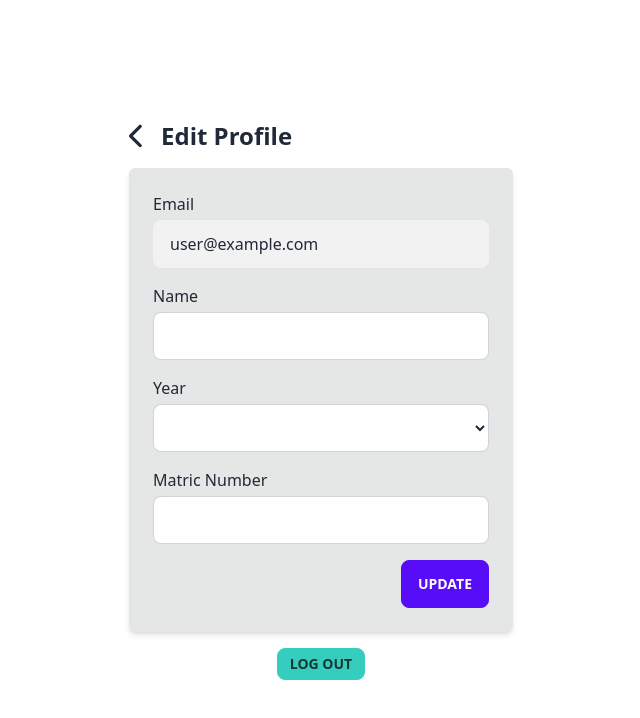
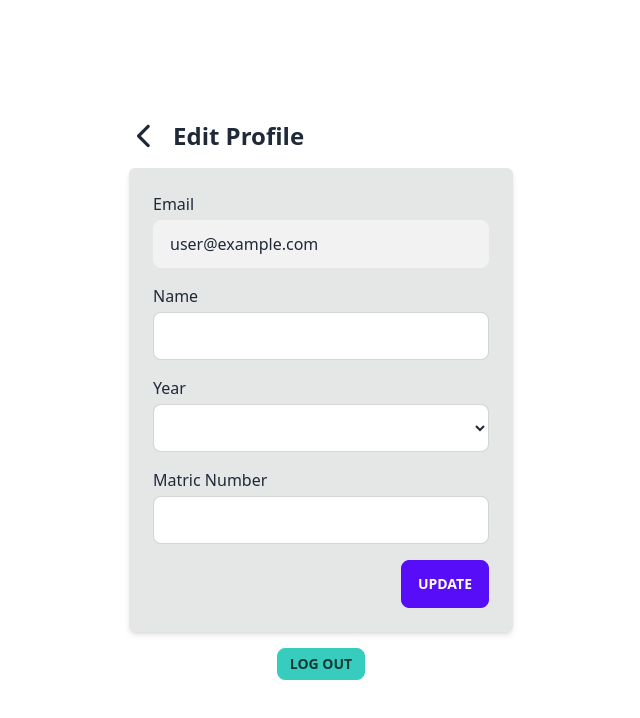
Before and after one commit to ynshung/voting-svelte, a SvelteKit app: page /profile in a window 1280 px wide. Shown: the top 718 px of the page, without its empty margins (319-959 px from the left). Built offline with nearby package versions, Linux system fonts and the light colour scheme; no server answers; the database is empty; sample sign-in values are in the browser's storage.

Commit message:
add hover to back

```diff
--- a/src/routes/profile/+page.svelte
+++ b/src/routes/profile/+page.svelte
@@ -72,10 +72,10 @@
 </script>
 
 <div>
-    <div class="flex flex-row gap-4 align-middle">
-        <a href="/">
+    <div class="flex flex-row gap-3 align-middle">
+        <a href="/" class="w-8 h-8 rounded-full hover:bg-white hover:bg-opacity-10 transition">
             <svg
-                class="w-4 h-8 fill-current"
+                class="mx-auto w-4 h-8 fill-current"
                 xmlns="http://www.w3.org/2000/svg"
                 viewBox="0 0 320 512"
                 ><path
```
